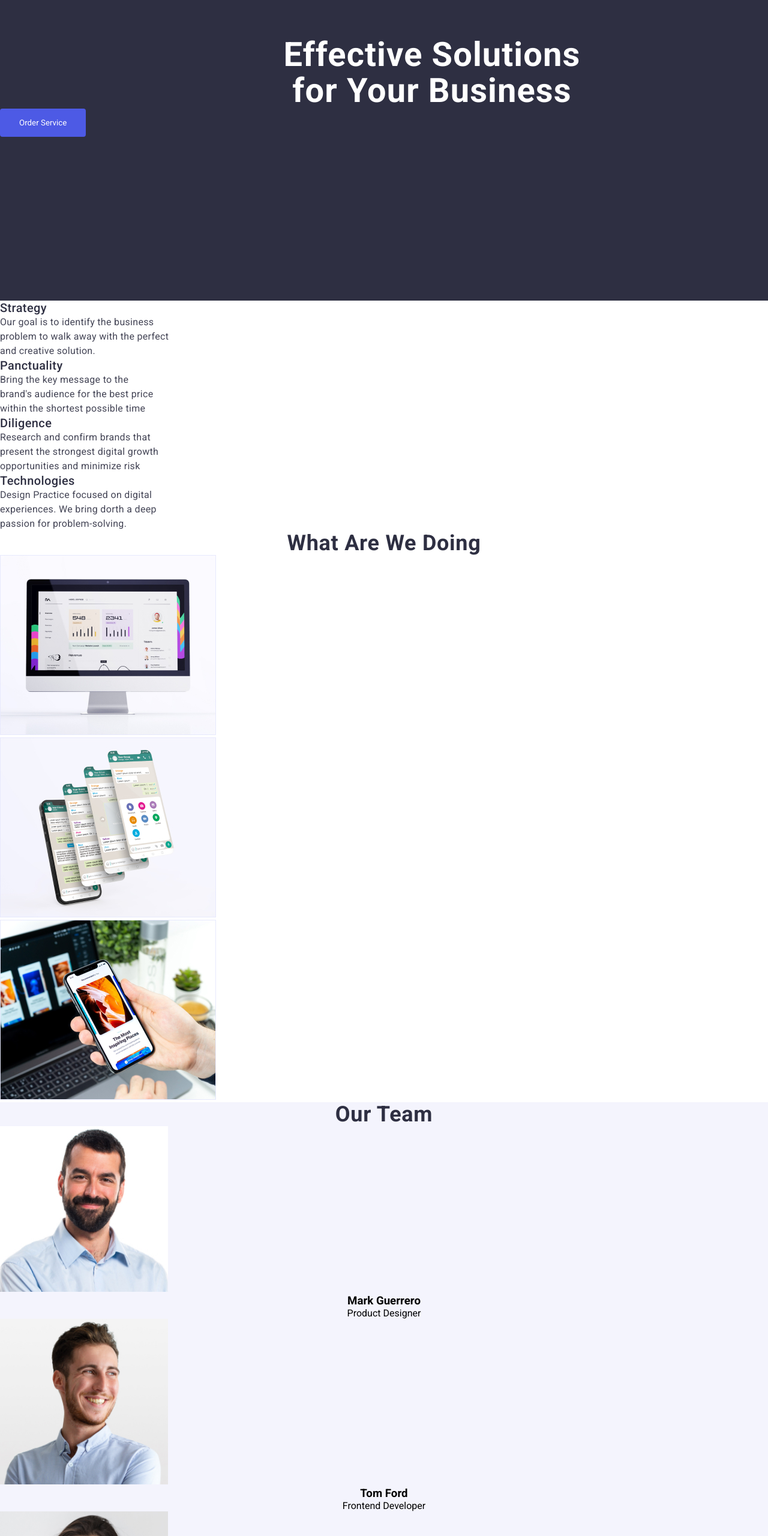
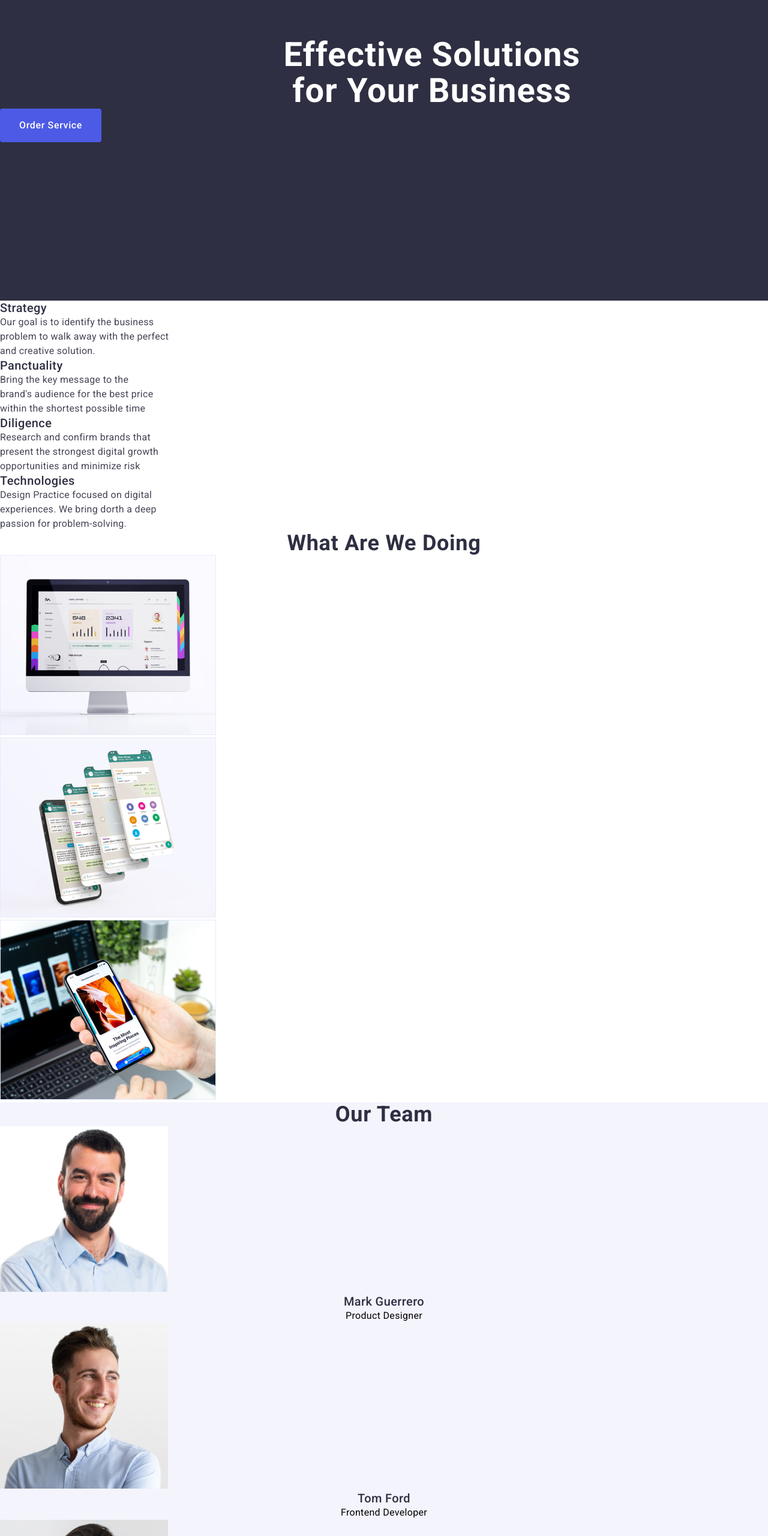
Before and after one commit to ruki21/goit-markup-hw-02, a plain HTML site: page index.html in a window 1280 px wide. Shown: the part 240-2800 px from the top of the page at 60% size. Drawn offline with Linux system fonts and the light colour scheme.

Commit message:
commited
commit

```diff
--- a/css/mystyle.css
+++ b/css/mystyle.css
@@ -19,6 +19,7 @@
     margin: 0;
     padding: 0;
     box-sizing: border-box;
+    list-style: none;
 }
 
 
@@ -71,9 +72,7 @@ body {
     letter-spacing: 0.32px;
 }
 
-ul li {
-    list-style: none;
-}
+
 
 .hero {
     background: var(--navyblue);
@@ -126,21 +125,63 @@ button {
     gap: 10px;
     border-radius: 4px;
     background: var(--iris);
+    font-family: Roboto;
+    font-size: 16px;
+    font-style: normal;
+    font-weight: 500;
+    line-height: 24px;
+    /* 150% */
+    letter-spacing: 0.64px;
 
 }
 
 
 .teams {
+
     background-color: var(--cloud);
 
 }
 
+.section-title {
 
+    color: var(--navyblue);
+    text-align: center;
 
-.desc-class,
-.teams-profile {
+    font-size: 36px;
+    font-style: normal;
+    font-weight: 700;
+    line-height: 40px;
+    /* 111.111% */
+    letter-spacing: 0.72px;
+    text-transform: capitalize
+}
+
+.section-list-name {
+    color: var(--navyblue);
+    /* Header 3 */
+
+    font-size: 20px;
+    font-style: normal;
+    font-weight: 500;
+    line-height: 24px;
+    /* 120% */
+    letter-spacing: 0.4px;
     text-align: center;
 }
+
+.section-list-position {
+    color: var(slate);
+    /* Body */
+
+    font-size: 16px;
+    font-style: normal;
+    font-weight: 400;
+    line-height: 24px;
+    /* 150% */
+    letter-spacing: 0.32px;
+    text-align: center;
+}
+
 
 .address-class {
     font-style: normal;
--- a/index.html
+++ b/index.html
@@ -95,20 +95,20 @@
             <h2 class="section-title">Our Team</h2>
             <ul class="section-list">
                 <li><img src=" images/team-card1.jpg" alt="person1" width="280">
-                    <h3 class="teams-profile">Mark Guerrero</h3>
-                    <p class="teams-profile">Product Designer</p>
+                    <h3 class="section-list-name">Mark Guerrero</h3>
+                    <p class="section-list-position">Product Designer</p>
                 </li>
                 <li><img src="images/team-card2.jpg" alt="person2" width="280">
-                    <h3 class="teams-profile">Tom Ford</h3>
-                    <p class="teams-profile">Frontend Developer</p>
+                    <h3 class="section-list-name">Tom Ford</h3>
+                    <p class="section-list-position">Frontend Developer</p>
                 </li>
                 <li><img src="images/team-card3.jpg" alt="person3" width="280">
-                    <h3 class="teams-profile">Camila Garcia</h3>
-                    <p class="teams-profile">Marketing</p>
+                    <h3 class="section-list-name">Camila Garcia</h3>
+                    <p class="section-list-position">Marketing</p>
 
                 <li><img src="images/team-card4.jpg" alt="person4" width="280">
-                    <h3 class="teams-profile">Daniel Wilson</h3>
-                    <p class="teams-profile"> UI Designer</p>
+                    <h3 class="section-list-name">Daniel Wilson</h3>
+                    <p class="section-list-position"> UI Designer</p>
                 </li>
             </ul>
         </section>
```
